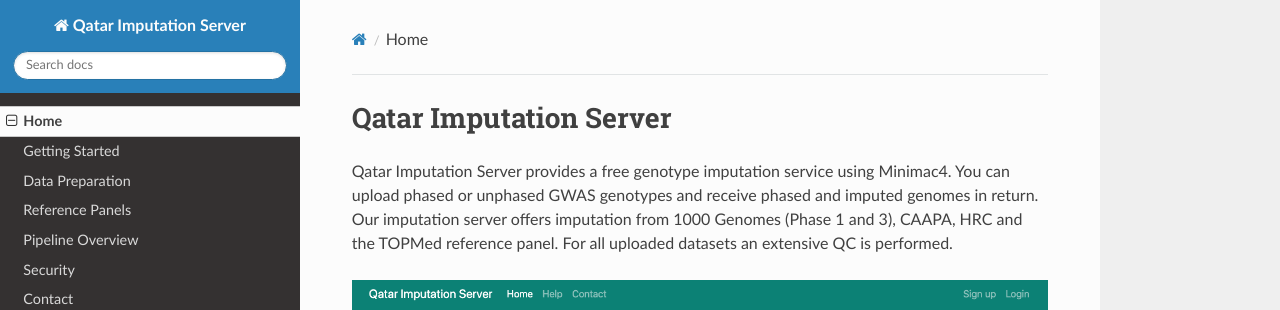
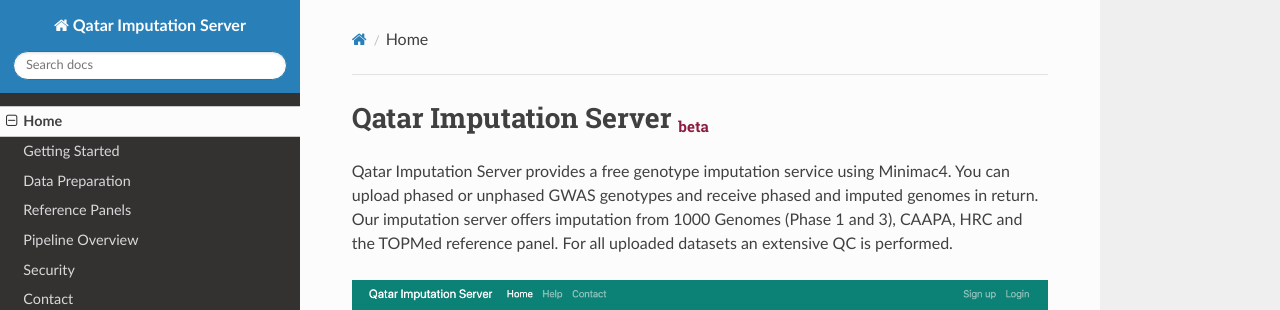
Before and after one commit to radithottoli/qatarimputationserver, an MkDocs documentation site: the page built from docs/index.md, in a window 1280 px wide and 1081 px high. Shown: the top 310 px of the window. Built offline with MkDocs 1.6.1, drawn with Linux system fonts in a browser that asks for light colours; nearby versions of some CDN libraries.

Commit message:
adding beta

```diff
--- a/docs/index.md
+++ b/docs/index.md
@@ -1,4 +1,4 @@
-# Qatar Imputation Server
+# Qatar Imputation Server <sub style = "color: #8D1B3D; font-size: 15px;" > beta </sub>
 
 Qatar Imputation Server provides a free genotype imputation service using Minimac4. You can upload phased or unphased GWAS genotypes and receive phased and imputed genomes in return. Our imputation server offers imputation from 1000 Genomes (Phase 1 and 3), CAAPA, HRC and the TOPMed reference panel. For all uploaded datasets an extensive QC is performed.
 
```
